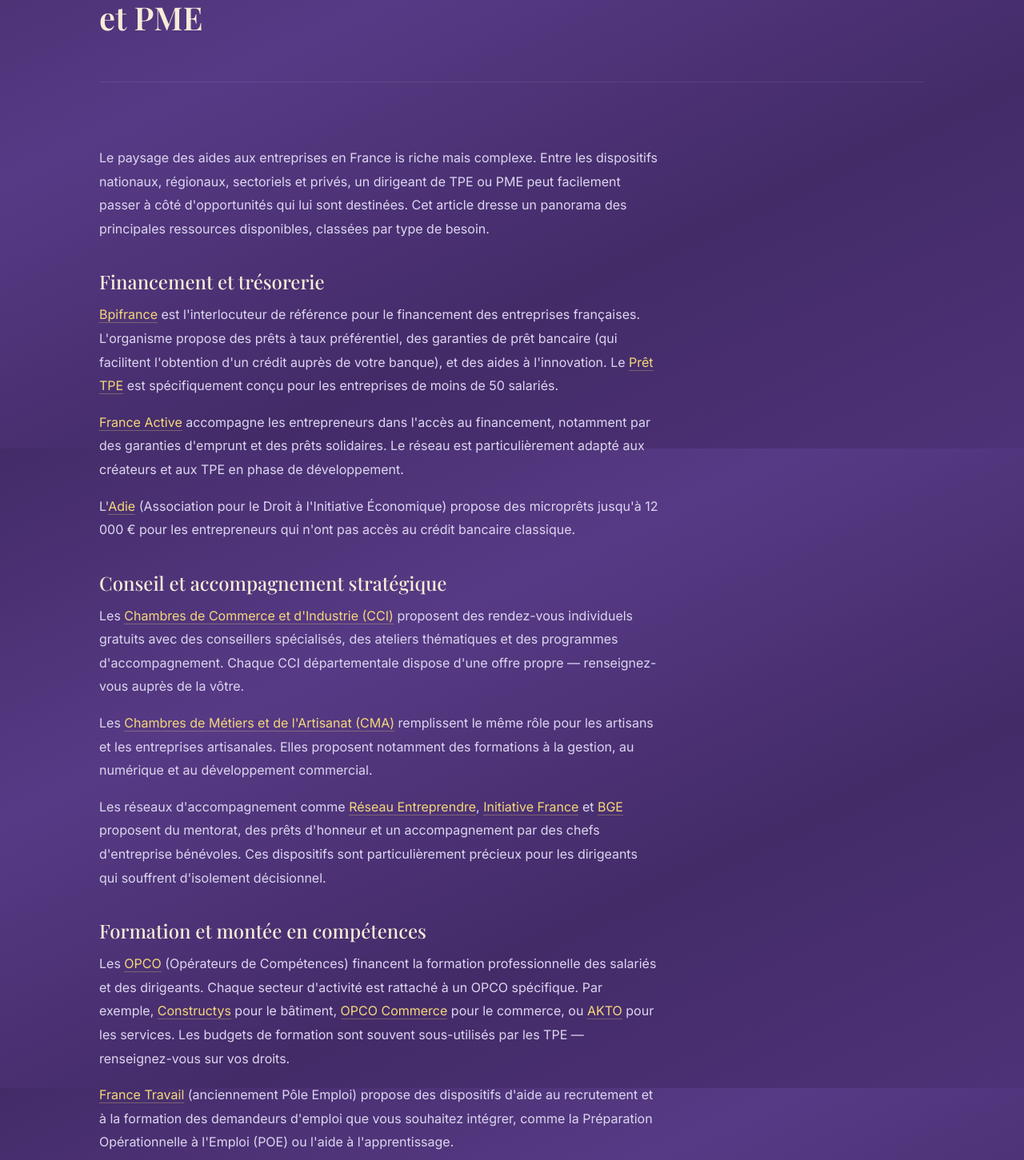
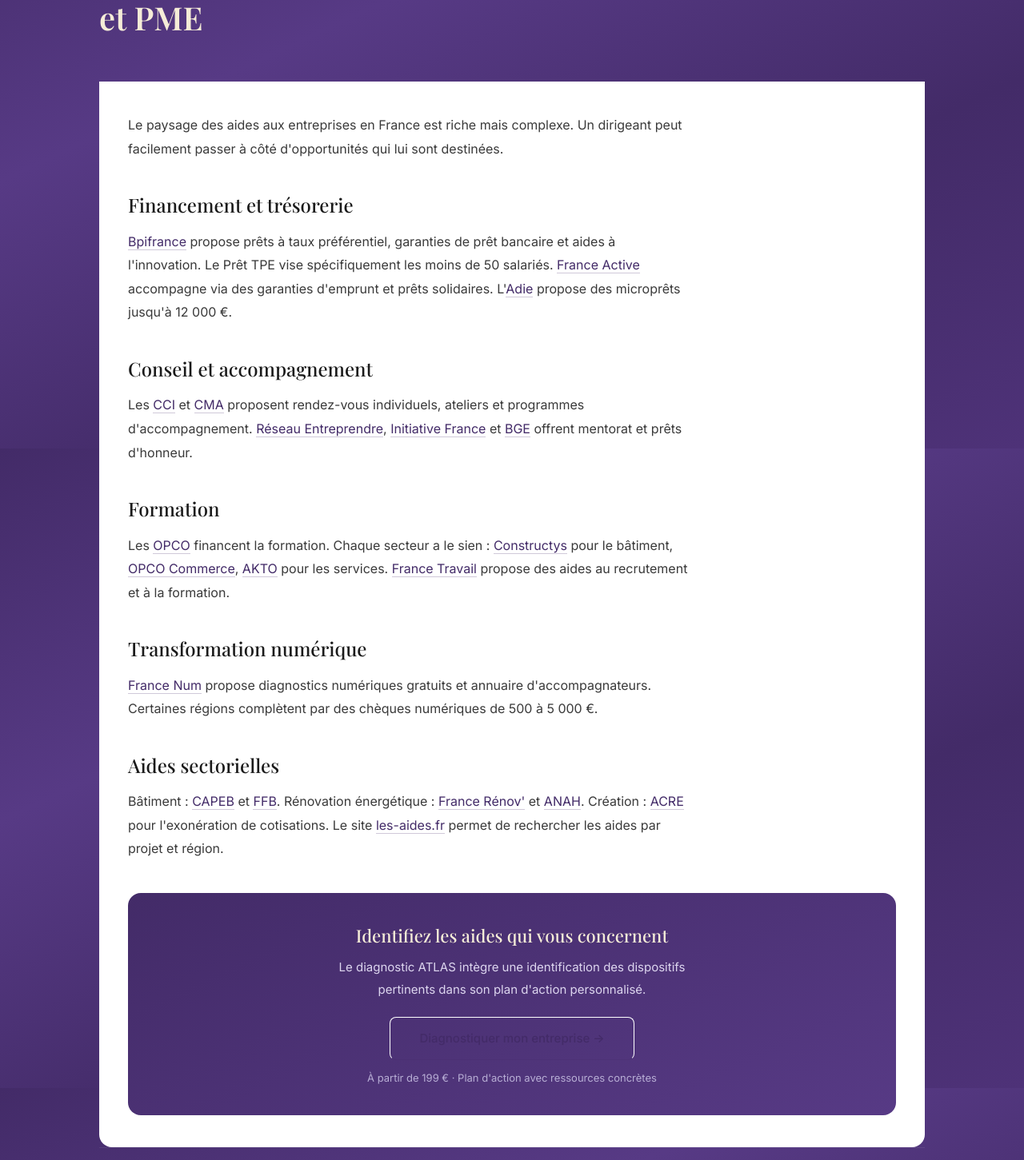
Before and after one commit to gabrielsimonetti62-hub/atlas-diagnostic, a Next.js app: page /articles/aides-accompagnement-tpe-pme in a window 1280 px wide. Shown: the part 239-1690 px from the top of the page at 80% size. Built offline with nearby package versions, Linux system fonts and the light colour scheme; a web font is replaced by a local one.

Commit message:
Update page.js

```diff
--- a/app/articles/aides-accompagnement-tpe-pme/page.js
+++ b/app/articles/aides-accompagnement-tpe-pme/page.js
@@ -1,9 +1,9 @@
 import Link from "next/link";
-import { Nav, Footer } from "../../components";
+import { Nav, Footer, ConversionBanner } from "../../components";
 
 export const metadata = {
   title: "Aides et accompagnement pour les TPE et PME | ATLAS",
-  description: "Panorama complet des aides publiques, dispositifs d'accompagnement et ressources disponibles pour les dirigeants de TPE et PME en France.",
+  description: "Panorama des aides publiques, dispositifs d'accompagnement et ressources pour les dirigeants de TPE et PME en France.",
 };
 
 export default function Article4() {
@@ -16,50 +16,31 @@
           <h1>Aides et accompagnement pour les TPE et PME</h1>
         </section>
       </div>
-      <div className="container"><hr className="divider" /></div>
       <div className="container">
-        <section className="section article-body">
-
-          <p>Le paysage des aides aux entreprises en France is riche mais complexe. Entre les dispositifs nationaux, r&eacute;gionaux, sectoriels et priv&eacute;s, un dirigeant de TPE ou PME peut facilement passer &agrave; c&ocirc;t&eacute; d&apos;opportunit&eacute;s qui lui sont destin&eacute;es. Cet article dresse un panorama des principales ressources disponibles, class&eacute;es par type de besoin.</p>
+        <div className="article-body-white">
+          <p>Le paysage des aides aux entreprises en France est riche mais complexe. Un dirigeant peut facilement passer &agrave; c&ocirc;t&eacute; d&apos;opportunit&eacute;s qui lui sont destin&eacute;es.</p>
 
           <h2>Financement et tr&eacute;sorerie</h2>
-          <p><a href="https://www.bpifrance.fr" target="_blank" rel="noopener">Bpifrance</a> est l&apos;interlocuteur de r&eacute;f&eacute;rence pour le financement des entreprises fran&ccedil;aises. L&apos;organisme propose des pr&ecirc;ts &agrave; taux pr&eacute;f&eacute;rentiel, des garanties de pr&ecirc;t bancaire (qui facilitent l&apos;obtention d&apos;un cr&eacute;dit aupr&egrave;s de votre banque), et des aides &agrave; l&apos;innovation. Le <a href="https://www.bpifrance.fr/catalogue-offres/financement/pret-tpe" target="_blank" rel="noopener">Pr&ecirc;t TPE</a> est sp&eacute;cifiquement con&ccedil;u pour les entreprises de moins de 50 salari&eacute;s.</p>
-          <p><a href="https://www.france-active.org" target="_blank" rel="noopener">France Active</a> accompagne les entrepreneurs dans l&apos;acc&egrave;s au financement, notamment par des garanties d&apos;emprunt et des pr&ecirc;ts solidaires. Le r&eacute;seau est particuli&egrave;rement adapt&eacute; aux cr&eacute;ateurs et aux TPE en phase de d&eacute;veloppement.</p>
-          <p>L&apos;<a href="https://www.adie.org" target="_blank" rel="noopener">Adie</a> (Association pour le Droit &agrave; l&apos;Initiative &Eacute;conomique) propose des micropr&ecirc;ts jusqu&apos;&agrave; 12 000 &euro; pour les entrepreneurs qui n&apos;ont pas acc&egrave;s au cr&eacute;dit bancaire classique.</p>
+          <p><a href="https://www.bpifrance.fr" target="_blank" rel="noopener">Bpifrance</a> propose pr&ecirc;ts &agrave; taux pr&eacute;f&eacute;rentiel, garanties de pr&ecirc;t bancaire et aides &agrave; l&apos;innovation. Le Pr&ecirc;t TPE vise sp&eacute;cifiquement les moins de 50 salari&eacute;s. <a href="https://www.france-active.org" target="_blank" rel="noopener">France Active</a> accompagne via des garanties d&apos;emprunt et pr&ecirc;ts solidaires. L&apos;<a href="https://www.adie.org" target="_blank" rel="noopener">Adie</a> propose des micropr&ecirc;ts jusqu&apos;&agrave; 12 000 &euro;.</p>
 
-          <h2>Conseil et accompagnement strat&eacute;gique</h2>
-          <p>Les <a href="https://www.cci.fr" target="_blank" rel="noopener">Chambres de Commerce et d&apos;Industrie (CCI)</a> proposent des rendez-vous individuels gratuits avec des conseillers sp&eacute;cialis&eacute;s, des ateliers th&eacute;matiques et des programmes d&apos;accompagnement. Chaque CCI d&eacute;partementale dispose d&apos;une offre propre &mdash; renseignez-vous aupr&egrave;s de la v&ocirc;tre.</p>
-          <p>Les <a href="https://www.cma-france.fr" target="_blank" rel="noopener">Chambres de M&eacute;tiers et de l&apos;Artisanat (CMA)</a> remplissent le m&ecirc;me r&ocirc;le pour les artisans et les entreprises artisanales. Elles proposent notamment des formations &agrave; la gestion, au num&eacute;rique et au d&eacute;veloppement commercial.</p>
-          <p>Les r&eacute;seaux d&apos;accompagnement comme <a href="https://www.reseau-entreprendre.org" target="_blank" rel="noopener">R&eacute;seau Entreprendre</a>, <a href="https://www.initiative-france.fr" target="_blank" rel="noopener">Initiative France</a> et <a href="https://www.bfranceactive.org" target="_blank" rel="noopener">BGE</a> proposent du mentorat, des pr&ecirc;ts d&apos;honneur et un accompagnement par des chefs d&apos;entreprise b&eacute;n&eacute;voles. Ces dispositifs sont particuli&egrave;rement pr&eacute;cieux pour les dirigeants qui souffrent d&apos;isolement d&eacute;cisionnel.</p>
+          <h2>Conseil et accompagnement</h2>
+          <p>Les <a href="https://www.cci.fr" target="_blank" rel="noopener">CCI</a> et <a href="https://www.cma-france.fr" target="_blank" rel="noopener">CMA</a> proposent rendez-vous individuels, ateliers et programmes d&apos;accompagnement. <a href="https://www.reseau-entreprendre.org" target="_blank" rel="noopener">R&eacute;seau Entreprendre</a>, <a href="https://www.initiative-france.fr" target="_blank" rel="noopener">Initiative France</a> et <a href="https://www.bfranceactive.org" target="_blank" rel="noopener">BGE</a> offrent mentorat et pr&ecirc;ts d&apos;honneur.</p>
 
-          <h2>Formation et mont&eacute;e en comp&eacute;tences</h2>
-          <p>Les <a href="https://travail-emploi.gouv.fr/ministere/missions-organisation/article/les-opco" target="_blank" rel="noopener">OPCO</a> (Op&eacute;rateurs de Comp&eacute;tences) financent la formation professionnelle des salari&eacute;s et des dirigeants. Chaque secteur d&apos;activit&eacute; est rattach&eacute; &agrave; un OPCO sp&eacute;cifique. Par exemple, <a href="https://www.constructys.fr" target="_blank" rel="noopener">Constructys</a> pour le b&acirc;timent, <a href="https://www.opcommerce.com" target="_blank" rel="noopener">OPCO Commerce</a> pour le commerce, ou <a href="https://www.akto.fr" target="_blank" rel="noopener">AKTO</a> pour les services. Les budgets de formation sont souvent sous-utilis&eacute;s par les TPE &mdash; renseignez-vous sur vos droits.</p>
-          <p><a href="https://www.francetravail.fr" target="_blank" rel="noopener">France Travail</a> (anciennement P&ocirc;le Emploi) propose des dispositifs d&apos;aide au recrutement et &agrave; la formation des demandeurs d&apos;emploi que vous souhaitez int&eacute;grer, comme la Pr&eacute;paration Op&eacute;rationnelle &agrave; l&apos;Emploi (POE) ou l&apos;aide &agrave; l&apos;apprentissage.</p>
+          <h2>Formation</h2>
+          <p>Les <a href="https://travail-emploi.gouv.fr/ministere/missions-organisation/article/les-opco" target="_blank" rel="noopener">OPCO</a> financent la formation. Chaque secteur a le sien : <a href="https://www.constructys.fr" target="_blank" rel="noopener">Constructys</a> pour le b&acirc;timent, <a href="https://www.opcommerce.com" target="_blank" rel="noopener">OPCO Commerce</a>, <a href="https://www.akto.fr" target="_blank" rel="noopener">AKTO</a> pour les services. <a href="https://www.francetravail.fr" target="_blank" rel="noopener">France Travail</a> propose des aides au recrutement et &agrave; la formation.</p>
 
           <h2>Transformation num&eacute;rique</h2>
-          <p><a href="https://www.francenum.gouv.fr" target="_blank" rel="noopener">France Num</a> est le portail gouvernemental d&eacute;di&eacute; &agrave; la transformation num&eacute;rique des TPE et PME. Il propose des diagnostics num&eacute;riques gratuits, un annuaire d&apos;accompagnateurs r&eacute;f&eacute;renc&eacute;s, et des informations sur les aides financi&egrave;res disponibles pour investir dans le digital (site web, logiciels, CRM, outils de gestion).</p>
-          <p>Certaines r&eacute;gions compl&egrave;tent ces dispositifs par des ch&egrave;ques num&eacute;riques &mdash; des aides directes de 500 &agrave; 5 000 &euro; pour financer l&apos;acquisition d&apos;outils ou de prestations de service num&eacute;riques. Consultez le site de votre conseil r&eacute;gional pour conna&icirc;tre les dispositifs en vigueur.</p>
+          <p><a href="https://www.francenum.gouv.fr" target="_blank" rel="noopener">France Num</a> propose diagnostics num&eacute;riques gratuits et annuaire d&apos;accompagnateurs. Certaines r&eacute;gions compl&egrave;tent par des ch&egrave;ques num&eacute;riques de 500 &agrave; 5 000 &euro;.</p>
 
           <h2>Aides sectorielles</h2>
-          <p>Au-del&agrave; des dispositifs transversaux, chaque secteur d&apos;activit&eacute; dispose de ses propres organismes et aides.</p>
-          <p>Pour les artisans du b&acirc;timent : la <a href="https://www.capeb.fr" target="_blank" rel="noopener">CAPEB</a> (Conf&eacute;d&eacute;ration de l&apos;Artisanat et des Petites Entreprises du B&acirc;timent) et la <a href="https://www.ffbatiment.fr" target="_blank" rel="noopener">FFB</a> (F&eacute;d&eacute;ration Fran&ccedil;aise du B&acirc;timent) proposent des services juridiques, des formations et des veilles r&eacute;glementaires.</p>
-          <p>Pour la r&eacute;novation &eacute;nerg&eacute;tique : <a href="https://france-renov.gouv.fr" target="_blank" rel="noopener">France R&eacute;nov&apos;</a> et l&apos;<a href="https://www.anah.gouv.fr" target="_blank" rel="noopener">ANAH</a> (Agence Nationale de l&apos;Habitat) g&egrave;rent les dispositifs MaPrimeR&eacute;nov&apos; et les certificats d&apos;&eacute;conomie d&apos;&eacute;nergie.</p>
-          <p>Pour le commerce : les f&eacute;d&eacute;rations de commer&ccedil;ants locales, le <a href="https://www.fisac.fr" target="_blank" rel="noopener">FISAC</a> (Fonds d&apos;Intervention pour les Services, l&apos;Artisanat et le Commerce) dans les territoires qui en b&eacute;n&eacute;ficient encore.</p>
-          <p>Pour les entreprises innovantes : le <a href="https://www.enseignementsup-recherche.gouv.fr/fr/le-credit-d-impot-recherche-cir-49465" target="_blank" rel="noopener">Cr&eacute;dit d&apos;Imp&ocirc;t Recherche (CIR)</a> et le statut de Jeune Entreprise Innovante (JEI) offrent des avantages fiscaux significatifs.</p>
+          <p>B&acirc;timent : <a href="https://www.capeb.fr" target="_blank" rel="noopener">CAPEB</a> et <a href="https://www.ffbatiment.fr" target="_blank" rel="noopener">FFB</a>. R&eacute;novation &eacute;nerg&eacute;tique : <a href="https://france-renov.gouv.fr" target="_blank" rel="noopener">France R&eacute;nov&apos;</a> et <a href="https://www.anah.gouv.fr" target="_blank" rel="noopener">ANAH</a>. Cr&eacute;ation : <a href="https://www.urssaf.fr/accueil/outils-documentation/acre.html" target="_blank" rel="noopener">ACRE</a> pour l&apos;exon&eacute;ration de cotisations. Le site <a href="https://les-aides.fr" target="_blank" rel="noopener">les-aides.fr</a> permet de rechercher les aides par projet et r&eacute;gion.</p>
 
-          <h2>Cr&eacute;ation et reprise d&apos;entreprise</h2>
-          <p>L&apos;<a href="https://www.urssaf.fr/accueil/outils-documentation/acre.html" target="_blank" rel="noopener">ACRE</a> (Aide &agrave; la Cr&eacute;ation ou &agrave; la Reprise d&apos;une Entreprise) offre une exon&eacute;ration partielle des cotisations sociales pendant les premi&egrave;res ann&eacute;es d&apos;activit&eacute;.</p>
-          <p>Le <a href="https://www.service-public.fr/particuliers/vosdroits/F11677" target="_blank" rel="noopener">NACRE</a> (Nouvel Accompagnement &agrave; la Cr&eacute;ation ou la Reprise d&apos;Entreprise) propose un accompagnement personnalis&eacute; de trois ans avec un pr&ecirc;t &agrave; taux z&eacute;ro.</p>
-
-          <h2>Comment s&apos;y retrouver</h2>
-          <p>Le point d&apos;entr&eacute;e le plus efficace est souvent votre CCI ou CMA locale : un rendez-vous avec un conseiller permet de faire le point sur les dispositifs auxquels vous &ecirc;tes &eacute;ligible en fonction de votre secteur, votre taille et votre situation.</p>
-          <p>Le site <a href="https://les-aides.fr" target="_blank" rel="noopener">les-aides.fr</a> de la CCI permet de rechercher les aides disponibles par type de projet et par r&eacute;gion.</p>
-          <p>Pour un panorama plus large incluant l&apos;analyse de votre situation sp&eacute;cifique et des recommandations personnalis&eacute;es, le diagnostic ATLAS int&egrave;gre une identification des dispositifs pertinents pour votre entreprise dans son plan d&apos;action.</p>
-
-          <div className="article-cta">
-            <Link href="/#offres" className="btn-cta">D&eacute;couvrir le diagnostic ATLAS &rarr;</Link>
-          </div>
-        </section>
+          <ConversionBanner
+            title="Identifiez les aides qui vous concernent"
+            text="Le diagnostic ATLAS int&egrave;gre une identification des dispositifs pertinents dans son plan d&apos;action personnalis&eacute;."
+            stat="&Agrave; partir de 199 &euro; &middot; Plan d&apos;action avec ressources concr&egrave;tes"
+          />
+        </div>
       </div>
       <Footer />
     </>
```
